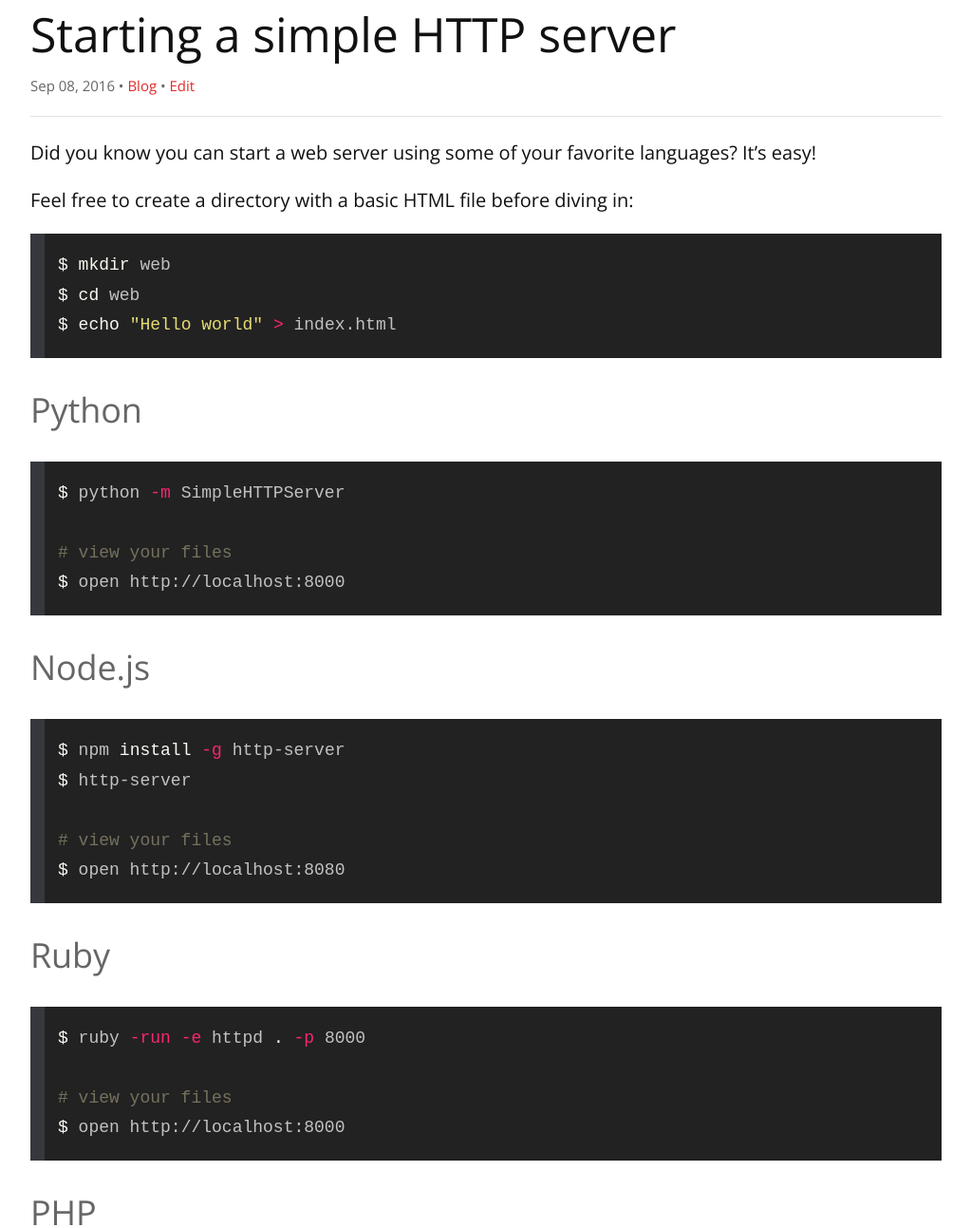
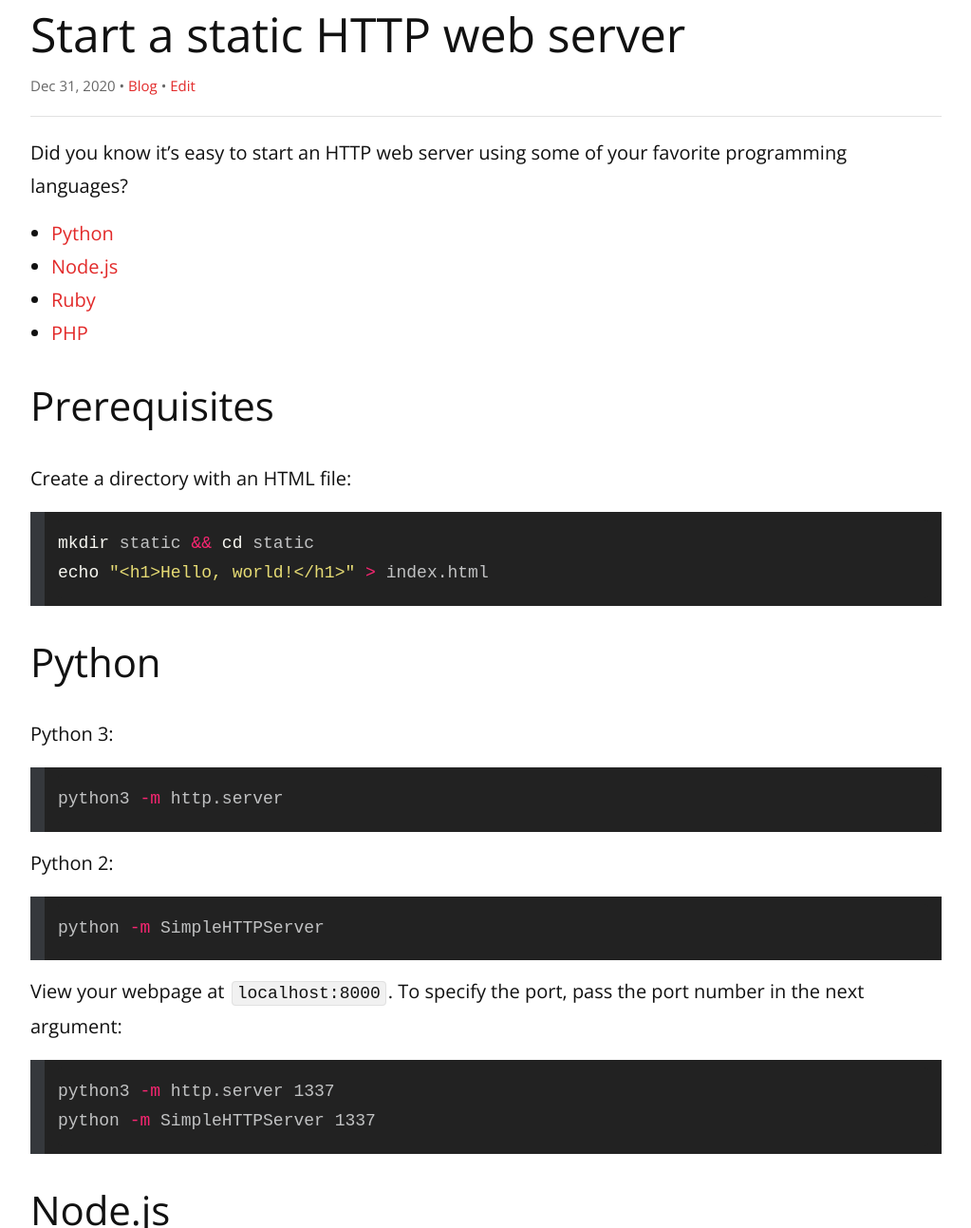
Before and after one commit to remarkablemark/remarkablemark.github.io, a Jekyll site: the page built from _posts/2016/2016-09-08-simple-http-server.md, in a window 1280 px wide and 1400 px high, cut to the strip 107-1400 px from the top of the window. Shown: the whole strip at 95% size, without its empty margins (128-1151 px from the left). Built offline with Jekyll 4.4.1, drawn with Linux system fonts in a browser that asks for light colours; comment, search, counter and statistics services are not loaded; some of the changed text lies outside the part shown.

Commit message:
feat(posts): update "Start a static HTTP web server"
Post: 2016-09-08-simple-http-server.md

Add table of contents, update code block examples, improve wording,
add Python 3 example, and show how to specify a different port.

````diff
--- a/_posts/2016/2016-09-08-simple-http-server.md
+++ b/_posts/2016/2016-09-08-simple-http-server.md
@@ -1,54 +1,90 @@
 ---
 layout: post
-title: Starting a simple HTTP server
-date: 2016-09-08 18:48:00 -4000
-excerpt: Quick and easy ways to start a static HTTP server using languages like Python, Node.js, Ruby, and PHP.
-categories: http web server python node ruby php
+title: Start a static HTTP web server
+date: 2016-09-08 18:48:00
+updated: 2020-12-31 19:18:35
+excerpt: How to start a static HTTP web server using languages like Python, Node.js, Ruby, and PHP.
+categories: http web static http server python node ruby php
 ---
 
-Did you know you can start a web server using some of your favorite languages? It's easy!
+Did you know it's easy to start an HTTP web server using some of your favorite programming languages?
 
-Feel free to create a directory with a basic HTML file before diving in:
+- [Python](#python)
+- [Node.js](#nodejs)
+- [Ruby](#ruby)
+- [PHP](#php)
+
+## Prerequisites
+
+Create a directory with an HTML file:
 
 ```sh
-$ mkdir web
-$ cd web
-$ echo "Hello world" > index.html
+mkdir static && cd static
+echo "<h1>Hello, world!</h1>" > index.html
 ```
 
-### Python
+## Python
+
+Python 3:
 
 ```sh
-$ python -m SimpleHTTPServer
-
-# view your files
-$ open http://localhost:8000
+python3 -m http.server
 ```
 
-### Node.js
+Python 2:
 
 ```sh
-$ npm install -g http-server
-$ http-server
-
-# view your files
-$ open http://localhost:8080
+python -m SimpleHTTPServer
 ```
 
-### Ruby
+View your webpage at `localhost:8000`. To specify the port, pass the port number in the next argument:
 
 ```sh
-$ ruby -run -e httpd . -p 8000
-
-# view your files
-$ open http://localhost:8000
+python3 -m http.server 1337
+python -m SimpleHTTPServer 1337
 ```
 
-### PHP
+## Node.js
+
+[`http-server`](https://www.npmjs.com/package/http-server):
 
 ```sh
-$ php -S localhost:8000
+npm install --global http-server
+http-server
+```
 
-# view your files
-$ open http://localhost:8000
+Or:
+
+```sh
+npx http-server
 ```
+
+View your webpage at `localhost:8080`. To specify the port, use the `-p` flag:
+
+```sh
+npx http-server -p 1337
+```
+
+## Ruby
+
+```sh
+ruby -run -e httpd .
+```
+
+View your webpage at `localhost:8080`. To specify the port, use the `-p` flag:
+
+```sh
+ruby -run -e httpd . -p 1337
+```
+
+## PHP
+
+```sh
+php -S localhost:8000
+```
+
+View your webpage at `localhost:8000`. To specify the port, replace the port number in the command:
+
+```sh
+php -S localhost:1337
+```
````
